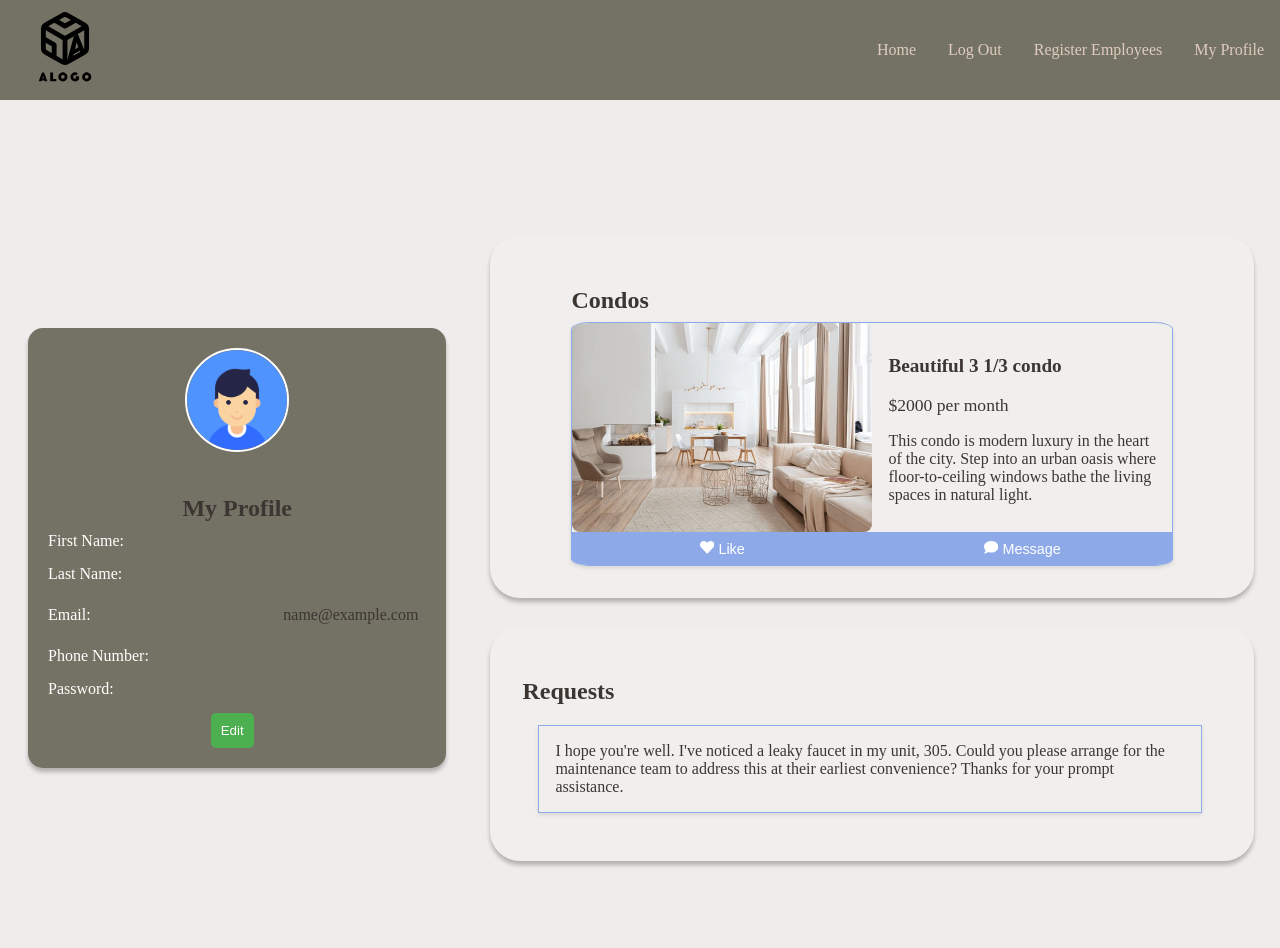
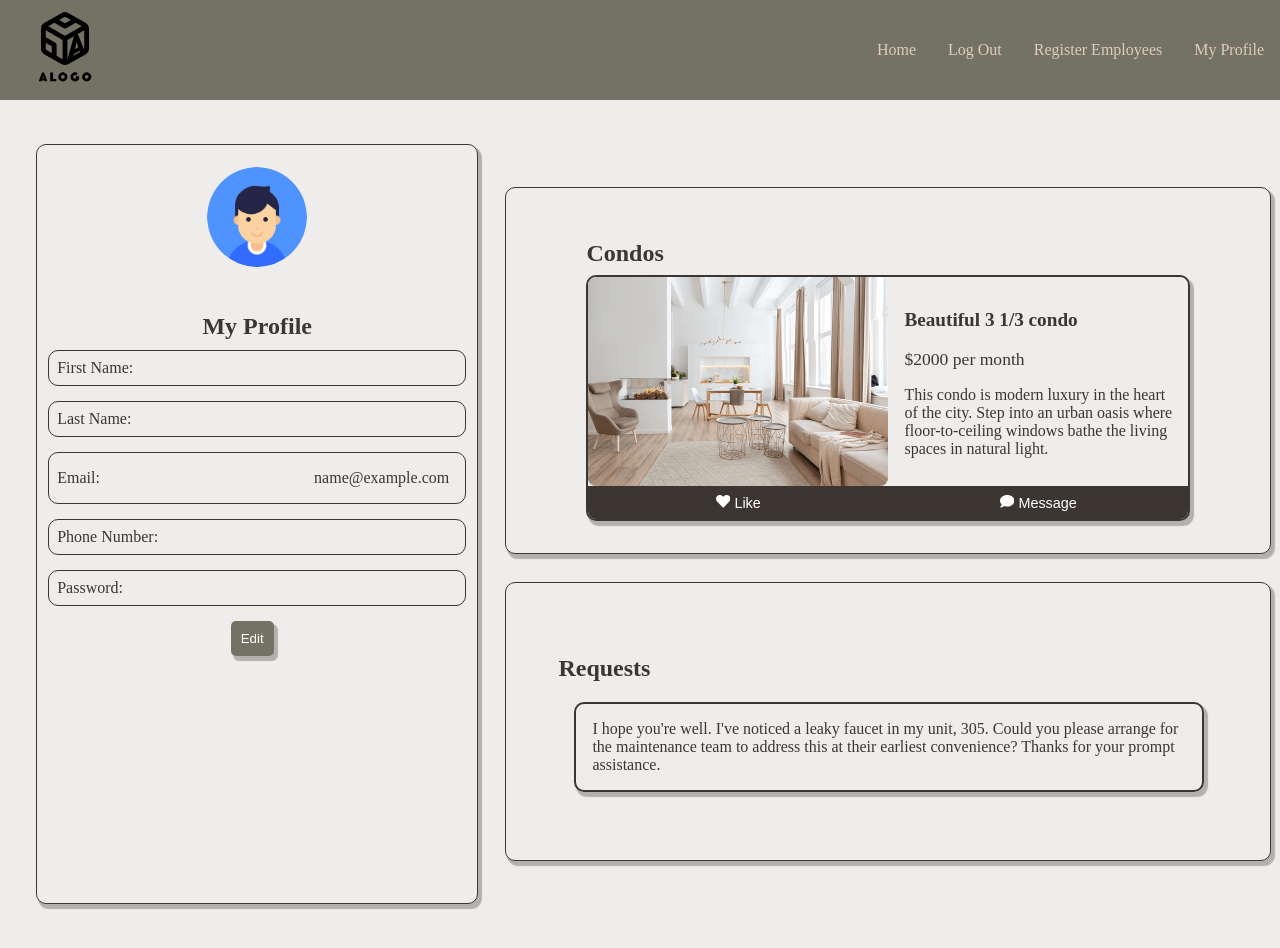
Before and after one commit to Ahmad-Elmahallawy/iCondo, a React (Create React App) app in the folder frontend/: page /Profile in a window 1280 px wide. Shown: the top 948 px of the page. Built offline with nearby package versions, Linux system fonts and the light colour scheme; sample sign-in values are in the browser's storage.

Commit message:
Changed colour palette of profile page

```diff
--- a/frontend/src/Style/UserProfileStyle/UserInformationStyle.css
+++ b/frontend/src/Style/UserProfileStyle/UserInformationStyle.css
@@ -1,17 +1,18 @@
-/* UserInformationStyle.css */
-
 .user-information-container {
   display: flex;
   flex-direction: column;
   align-items: center;
   padding: 20px;
   border-radius: 15px;
-  background-color: var(--color3);
-  box-shadow: 0px 4px 4px 0px rgba(0, 0, 0, 0.25);
+  background-color: #eeedeb;
+  border: 1px solid #3c3633;
+  border-radius: 10px;
+  box-shadow: 3px 4px 1px 1px rgba(0, 0, 0, 0.25);
   width: 100%;
   max-width: 400px;
   margin: 20px;
   position: relative;
+  height: 100%;
 }
 
 .user-information-profile-container {
@@ -24,7 +25,7 @@
   height: 100px;
   object-fit: cover;
   border-radius: 50%;
-  border: 2px solid #fff;
+  border: 2px solid #eeedeb;
 }
 
 .user-information-edit-picture {
@@ -57,7 +58,7 @@
 .user-information-label {
   margin-right: 10px;
   text-align: left !important;
-  color: #fff;
+  color: #3c3633;
 }
 
 .user-information-input,
@@ -65,12 +66,25 @@
   padding: 8px;
   border-radius: 5px;
   text-align: right;
-  color: var(--color4);
+  color: #3c3633;
+  background-color: #eeedeb;
+}
+
+.user-information-field {
+  padding: 8px;
+  border-radius: 5px;
+  text-align: right;
+  color: #3c3633;
+  background-color: #eeedeb;
+  border-radius: 10px;
+  border: 1px solid #3c3633;
 }
 
 .user-information-button {
   padding: 10px;
-  background-color: #4caf50;
+  background-color: #747264;
+  border: 1px solid #3c3633;
+  box-shadow: 3px 4px 1px 1px rgba(0, 0, 0, 0.25);
   color: #fff;
   border: none;
   border-radius: 5px;
@@ -80,4 +94,5 @@
 
 .user-information-cancel-button {
   background-color: #ff4444;
+  box-shadow: 3px 4px 1px 1px rgba(0, 0, 0, 0.25);
 }
--- a/frontend/src/Style/UserProfileStyle/UserProfilePageStyle.css
+++ b/frontend/src/Style/UserProfileStyle/UserProfilePageStyle.css
@@ -2,7 +2,7 @@
   display: flex;
   justify-content: center;
   align-items: stretch;
-    background-color: var(--color1);
+  background-color: #eeedeb;
   height: 100vh;
 }
 
@@ -13,17 +13,18 @@
   justify-content: center;
   align-items: center;
   width: 50%;
-    padding: 2rem;
+  padding: 1rem;
   height: 100%;
-    margin: 1rem;
+  margin: 0.5rem;
 }
 
 .my-profile-content,
 .properties-content,
 .requests-content {
-    border-radius: 30px;
-    background: rgba(255, 255, 255, 0.1);
-    box-shadow: 0px 4px 4px 0px rgba(0, 0, 0, 0.25);
+  background-color: #747264;
+  border: 1px solid #747264;
+  border-radius: 10px;
+  box-shadow: 3px 4px 1px 1px rgba(0, 0, 0, 0.25);
   width: 100%;
   padding: 2rem;
   margin: 1rem 0;
@@ -32,22 +33,28 @@
   align-items: center;
 }
 
-
 .requests-content {
   margin-top: 2%;
   width: 700px;
   height: auto;
+  background-color: #eeedeb;
+  border: 1px solid #3c3633;
+  border-radius: 10px;
+  box-shadow: 3px 4px 1px 1px rgba(0, 0, 0, 0.25);
 }
 
 .properties-content {
   margin-bottom: 2%;
+  background-color: #eeedeb;
+  border: 1px solid #3c3633;
+  border-radius: 10px;
+  box-shadow: 3px 4px 1px 1px rgba(0, 0, 0, 0.25);
 }
 
 .properties-and-requests-container {
   margin-right: 2%;
   width: 700px;
 }
-
 
 @media only screen and (max-width: 1200px) {
   .user-profile-container {
@@ -58,7 +65,7 @@
   }
 
   .my-profile-container,
-    .properties-and-requests-container{
+  .properties-and-requests-container {
     padding: 0;
     margin: 0;
   }
@@ -69,6 +76,7 @@
 }
 
 @media only screen and (max-width: 768px) {
+
   .properties-and-requests-container,
   .properties-content,
   .requests-content {
--- a/frontend/src/Style/UserProfileStyle/UserPropertiesStyle.css
+++ b/frontend/src/Style/UserProfileStyle/UserPropertiesStyle.css
@@ -1,16 +1,17 @@
 .property-box {
-    border: 1px solid #8da9e7;
     max-width: 600px;
-    box-shadow: 0 2px 4px rgba(0, 0, 0, 0.1);
-    border-radius: 3%;
     display: flex;
     flex-direction: column;
     overflow-y: auto;
+    border: 2px solid #3c3633;
+    border-radius: 10px;
+    box-shadow: 3px 4px 1px 1px rgba(0, 0, 0, 0.25);
 }
 
 .property-header {
     font-size: 1.5em;
     margin-bottom: 8px;
+    color: #3c3633;
 }
 
 .property-content {
@@ -38,6 +39,7 @@
 
 .property-details {
     flex: 1;
+    color: #3c3633;
 }
 
 .property-title {
@@ -70,7 +72,7 @@
 .like-button,
 .message-button {
     flex: 1;
-    background-color: #8da9e7;
+    background-color: #3c3633;
     color: #fff;
     border: none;
     padding: 8px 12px;
@@ -80,13 +82,13 @@
 }
 
 .like-button:hover {
-    background-color: #fff;
-    color: #8da9e7;
+    background-color: #e0ccbe;
+    color: #3c3633;
 }
 
 .message-button:hover {
-    background-color: #fff;
-    color: #8da9e7;
+    background-color: #e0ccbe;
+    color: #3c3633;
 }
 
 @media only screen and (max-width: 1200px) {
--- a/frontend/src/Style/UserProfileStyle/UserRequestsStyle.css
+++ b/frontend/src/Style/UserProfileStyle/UserRequestsStyle.css
@@ -1,13 +1,15 @@
-.request-header {
-    font-size: 1.5em;
+.request-content {
+  background-color: #eeedeb;
+  padding: 20px;
+  border-radius: 10px;
 }
 
-
 .request-description {
-    color: var(--color4);
-    border: 1px solid #8da9e7;
-    box-shadow: 0 2px 4px rgba(0, 0, 0, 0.1);
-    width: 90%;
-    margin: 1rem;
-    padding: 1rem;
+  color: #3c3633;
+  border: 2px solid #3c3633;
+  border-radius: 10px;
+  box-shadow: 3px 4px 1px 1px rgba(0, 0, 0, 0.25);
+  width: 90%;
+  margin: 1rem;
+  padding: 1rem;
 }
```
Lines whose indentation alone changed are shown as unchanged.
